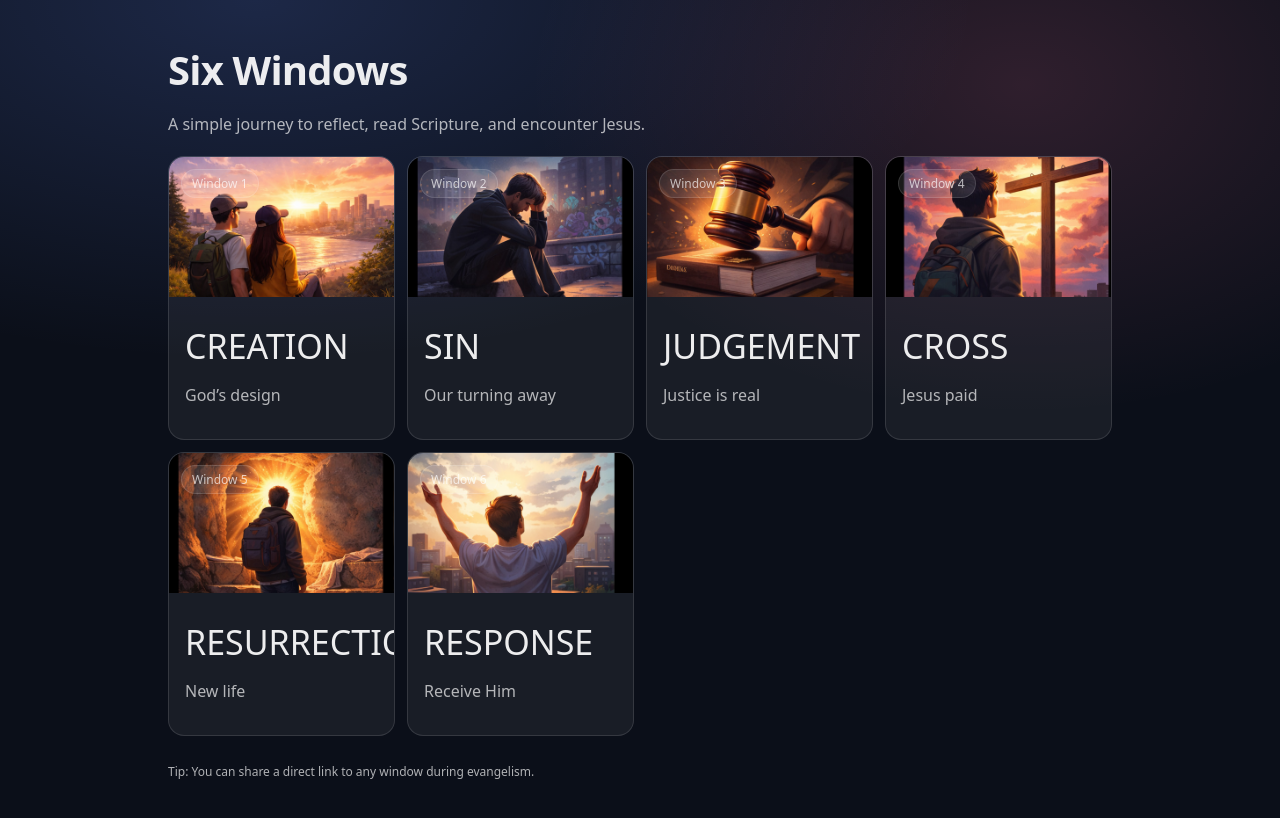
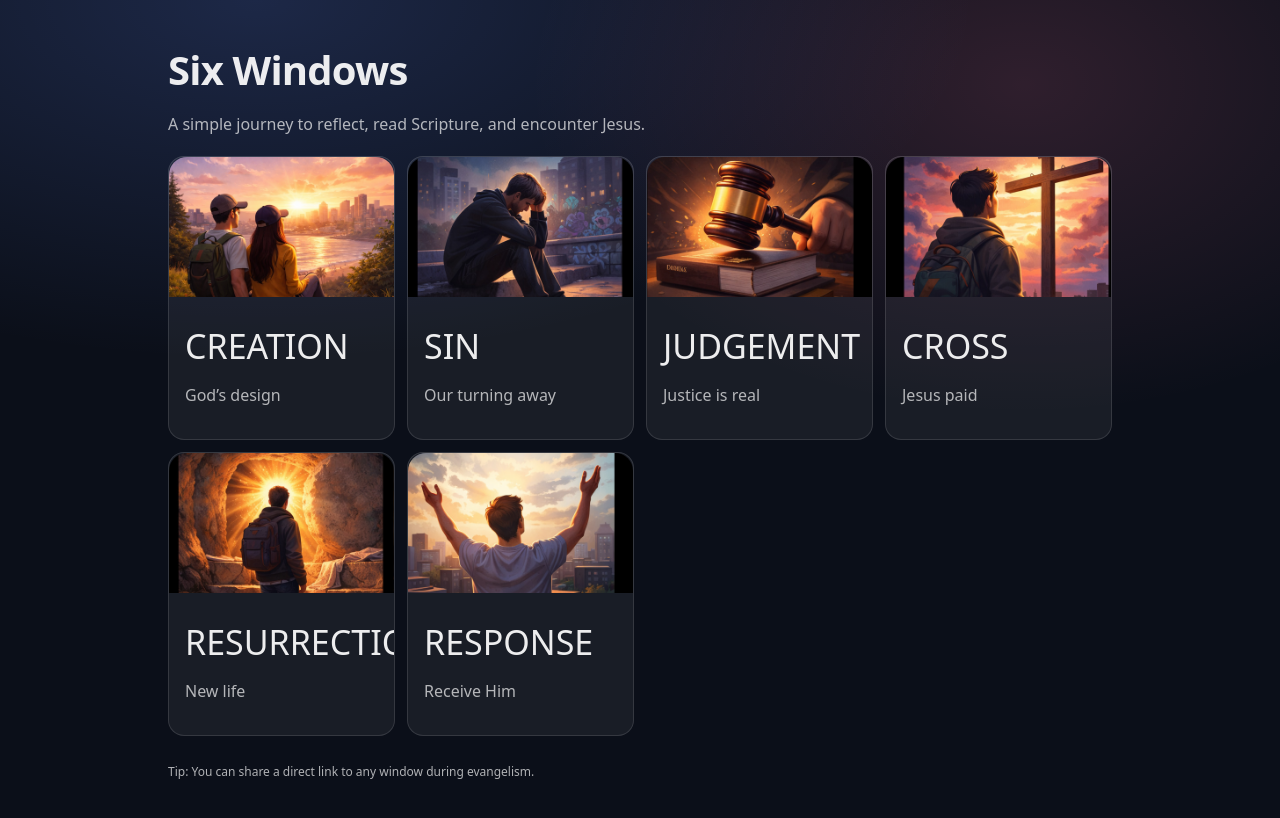
Before and after one commit to Message4U/six-windows, a Next.js app: page / in a window 1280 px wide. Shown: the top 818 px of the page. Built offline with nearby package versions, Linux system fonts and the light colour scheme.

Commit message:
Remove window number badges on home page

```diff
--- a/app/page.tsx
+++ b/app/page.tsx
@@ -20,7 +20,7 @@ export default function Home() {
       <section className="grid">
         {windows.map((w, idx) => (
           <a key={w.href} href={w.href} className="card" style={{ overflow: "hidden", padding: 0 }}>
-            <div style={{ position: "relative" }}>
+            <div style={{ overflow: "hidden", borderRadius: 18 }}>
   <img
     src={w.img}
     alt={w.title}
@@ -31,15 +31,13 @@ export default function Home() {
       display: "block",
     }}
   />
-              <div style={{ position: "absolute", left: 12, top: 12 }}>
-                <span className="badge">Window {idx + 1}</span>
-              </div>
-            </div>
 
   <div style={{ padding: 16 }}>
     <div className="h1" style={{ marginTop: 6 }}>{w.title}</div>
     <p className="p">{w.note}</p>
   </div>
+</div>
+
           </a>
         ))}
       </section>
```
Lines whose indentation alone changed are shown as unchanged.
